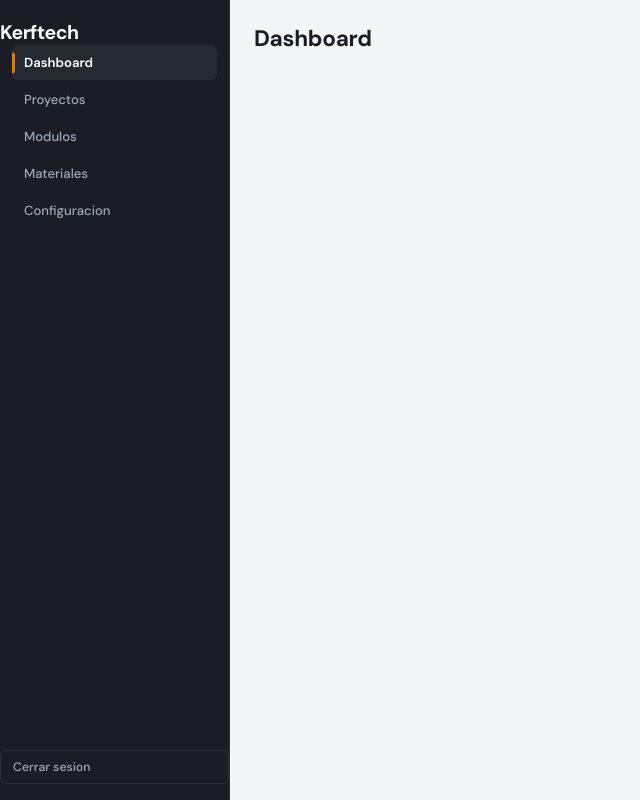
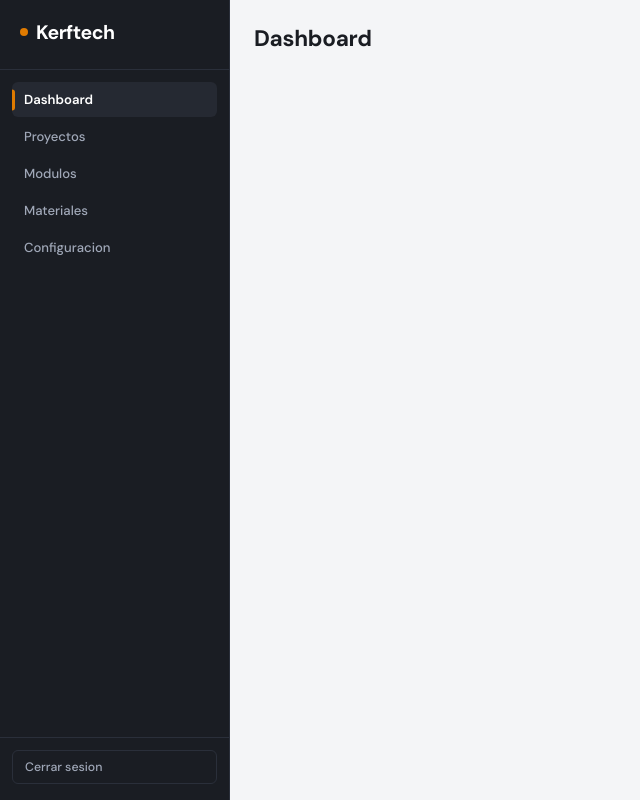
Before and after one commit to ThiagoJoelP/Kerftech, a React (Vite) app: page / in a window 1280 px wide. Shown: the whole page, without its empty margins (0-640 px from the left). Built offline with nearby package versions, Linux system fonts and the light colour scheme; no server answers; sample sign-in values are in the browser's storage.

Commit message:
refactor: Sidebar.jsx con nuevo markup para logo y logout

```diff
--- a/src/components/layout/Sidebar.jsx
+++ b/src/components/layout/Sidebar.jsx
@@ -16,7 +16,12 @@ export default function Sidebar() {
 
   return (
     <aside className={styles.sidebar}>
-      <div className={styles.logo}>Kerftech</div>
+      <div className={styles.logoWrap}>
+        <div className={styles.logo}>
+          <span className={styles.logoAccent} />
+          Kerftech
+        </div>
+      </div>
       <nav className={styles.nav}>
         {navItems.map(({ to, label, end }) => (
           <NavLink
@@ -31,9 +36,11 @@ export default function Sidebar() {
           </NavLink>
         ))}
       </nav>
-      <button className={styles.logout} onClick={handleLogout}>
-        Cerrar sesion
-      </button>
+      <div className={styles.logoutWrap}>
+        <button className={styles.logout} onClick={handleLogout}>
+          Cerrar sesion
+        </button>
+      </div>
     </aside>
   )
 }
```
